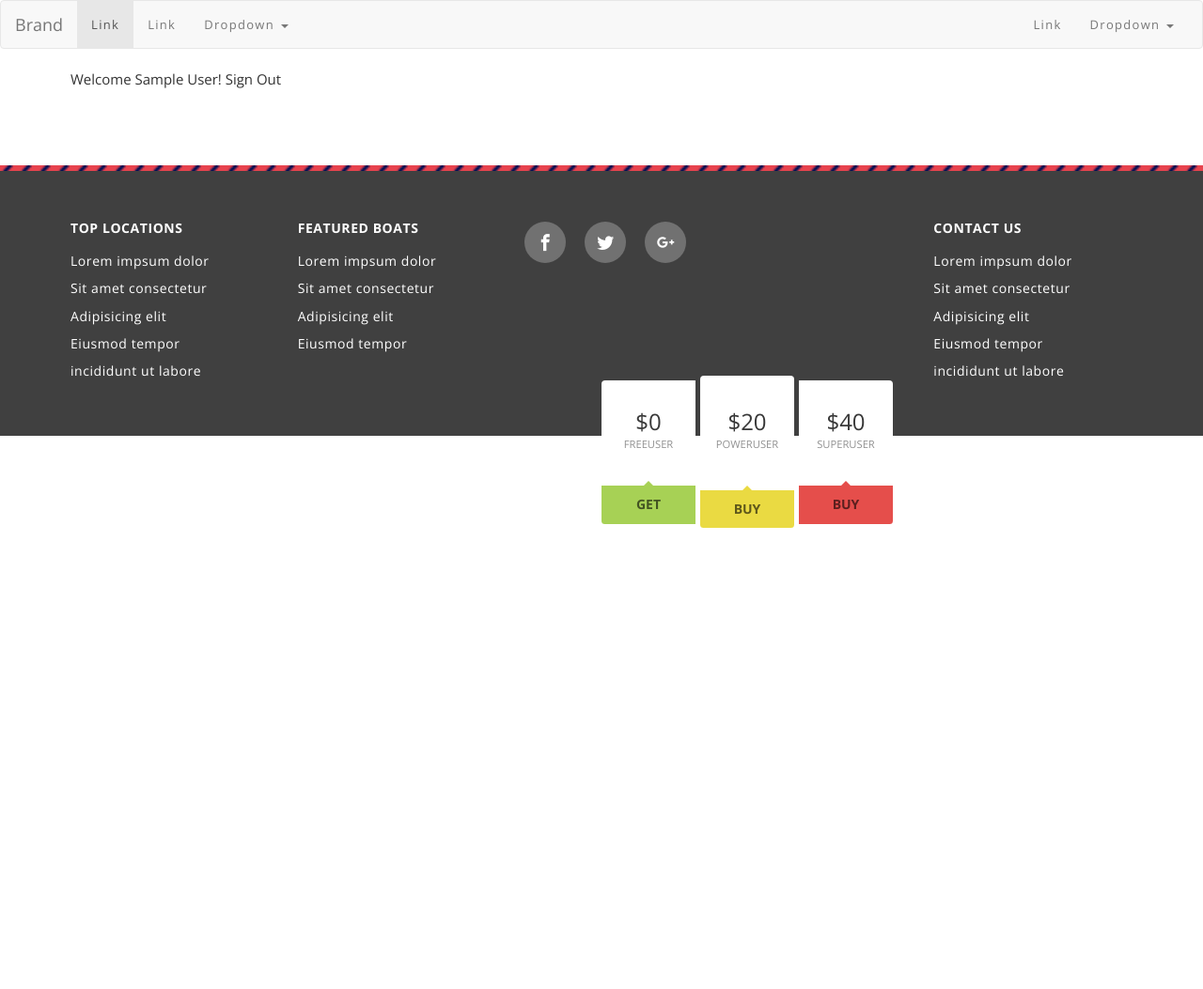
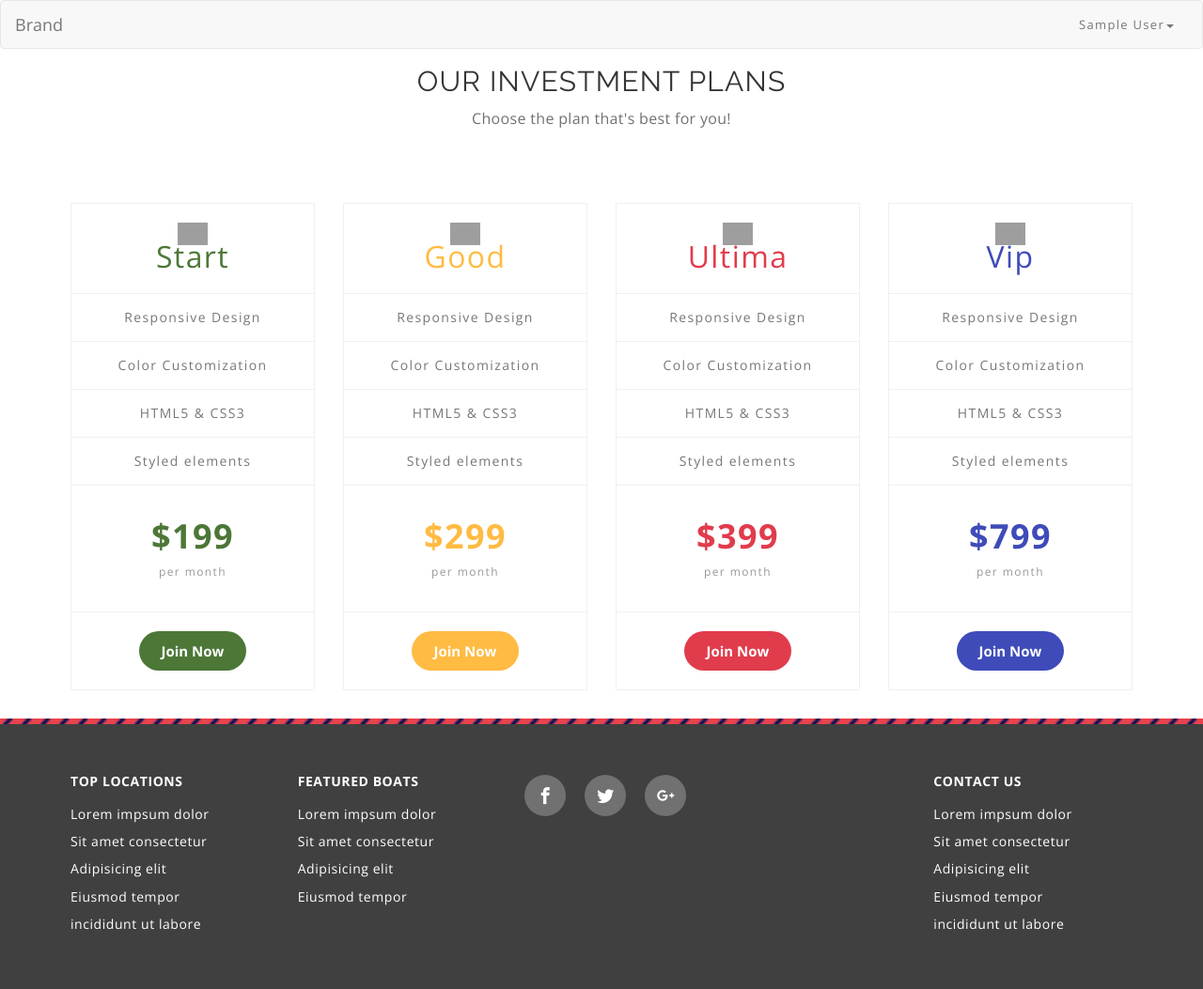
Before and after one commit to deone/btc, a Django app: template accounts/templates/accounts/index.html in a window 1280 px wide. Shown: the whole page at 94% size. Before the commit the page ends 562 px from the top, so only its background shows below. Run offline with Django 3.2, Linux system fonts and the light colour scheme; the template is opened without the code that fills it, so the values that code supplies are empty; the visitor is signed in with stand-in values (Sample User, id 1); some libraries are stand-ins or nearby versions; some web fonts are replaced; grey boxes are pictures that could not be loaded.

Commit message:
Investment plans template

```diff
--- a/accounts/templates/accounts/index.html
+++ b/accounts/templates/accounts/index.html
@@ -3,7 +3,7 @@
 {% load i18n static %}
 
 {% block extra_css %}
-    <link rel="stylesheet" href="{% static 'css/pricing.css' %}">
+<link rel="stylesheet" href="{% static 'css/plans.css' %}">
 {% endblock %}
 
 {% block header %}
@@ -20,34 +20,15 @@
       <a class="navbar-brand" href="#">Brand</a>
     </div>
 
-    <!-- Collect the nav links, forms, and other content for toggling -->
     <div class="collapse navbar-collapse" id="bs-example-navbar-collapse-1">
-      <ul class="nav navbar-nav">
-        <li class="active"><a href="#">Link <span class="sr-only">(current)</span></a></li>
-        <li><a href="#">Link</a></li>
+      <ul class="nav navbar-nav navbar-right">
         <li class="dropdown">
-          <a href="#" class="dropdown-toggle" data-toggle="dropdown" role="button" aria-haspopup="true" aria-expanded="false">Dropdown <span class="caret"></span></a>
+          <a href="#" class="dropdown-toggle" data-toggle="dropdown" role="button" aria-haspopup="true" aria-expanded="false">{{ user.get_full_name }}<span class="caret"></span></a>
           <ul class="dropdown-menu">
-            <li><a href="#">Action</a></li>
-            <li><a href="#">Another action</a></li>
-            <li><a href="#">Something else here</a></li>
+            <li><a href="#">{% trans "Investment Plans" %}</a></li>
+            <li><a href="#">{% trans "My Investments" %}</a></li>
             <li role="separator" class="divider"></li>
-            <li><a href="#">Separated link</a></li>
-            <li role="separator" class="divider"></li>
-            <li><a href="#">One more separated link</a></li>
-          </ul>
-        </li>
-      </ul>
-      <ul class="nav navbar-nav navbar-right">
-        <li><a href="#">Link</a></li>
-        <li class="dropdown">
-          <a href="#" class="dropdown-toggle" data-toggle="dropdown" role="button" aria-haspopup="true" aria-expanded="false">Dropdown <span class="caret"></span></a>
-          <ul class="dropdown-menu">
-            <li><a href="#">Action</a></li>
-            <li><a href="#">Another action</a></li>
-            <li><a href="#">Something else here</a></li>
-            <li role="separator" class="divider"></li>
-            <li><a href="#">Separated link</a></li>
+            <li><a href="{% url 'signout' %}">{% trans "Sign Out" %}</a></li>
           </ul>
         </li>
       </ul>
@@ -57,35 +38,100 @@
 {% endblock %}
 
 {% block app %}
-<!-- Hero Section -->
 <section class="section">
-  <div class="container">
-    {% trans "Welcome " %}{{ user.get_full_name }}!
-    <a href="{% url 'signout' %}">{% trans "Sign Out" %}</a>
-    <div class="pricing">
-      <div class="[ price-option price-option--low ]">
-        <div class="price-option__detail">
-          <span class="price-option__cost">$0</span>
-          <span class="price-option__type">Freeuser</span>
-        </div>
-        <a href="#" class="price-option__purchase">Get</a>
-      </div>
-      <div class="[ price-option price-option--mid ]">
-        <div class="price-option__detail">
-          <span class="price-option__cost">$20</span>
-          <span class="price-option__type">Poweruser</span>
-        </div>
-        <a href="#" class="price-option__purchase">Buy</a>
-      </div>
-      <div class="[ price-option price-option--high ]">
-        <div class="price-option__detail">
-          <span class="price-option__cost">$40</span>
-          <span class="price-option__type">Superuser</span>
-        </div>
-        <a href="#" class="price-option__purchase">Buy</a>
-      </div>
+  <!-- Title -->
+  <div class="section-title">
+    <div class="container">
+      <h2 class="title">{% trans "Our Investment Plans" %}</h2>
+      <p class="sub-title">{% trans "Choose the plan that's best for you!" %}</p>
     </div>
   </div>
+</section>
+
+<section class="container">
+  <div class="row white">
+	  <div class="block">
+			<div class="col-md-6">
+				<ul class="pricing p-green">
+					<li>
+						<img src="http://bread.pp.ua/n/settings_g.svg" alt="">
+						<big>Start</big>
+					</li>
+					<li>Responsive Design</li>
+					<li>Color Customization</li>
+					<li>HTML5 & CSS3</li>
+					<li>Styled elements</li>
+					<li>
+						<h3>$199</h3>
+						<span>per month</span>
+					</li>
+					<li>
+						<button>Join Now</button>
+					</li>
+				</ul>
+			</div>
+
+			<div class="col-md-6">
+				<ul class="pricing p-yel">
+					<li>
+						<img src="http://bread.pp.ua/n/settings_y.svg" alt="">
+						<big>Good</big>
+					</li>
+					<li>Responsive Design</li>
+					<li>Color Customization</li>
+					<li>HTML5 & CSS3</li>
+					<li>Styled elements</li>
+					<li>
+						<h3>$299</h3>
+						<span>per month</span>
+					</li>
+					<li>
+						<button>Join Now</button>
+					</li>
+				</ul>
+			</div>
+
+			<div class="col-md-6">
+				<ul class="pricing p-red">
+					<li>
+						<img src="http://bread.pp.ua/n/settings_r.svg" alt="">
+						<big>Ultima</big>
+					</li>
+					<li>Responsive Design</li>
+					<li>Color Customization</li>
+					<li>HTML5 & CSS3</li>
+					<li>Styled elements</li>
+					<li>
+						<h3>$399</h3>
+						<span>per month</span>
+					</li>
+					<li>
+						<button>Join Now</button>
+					</li>
+				</ul>
+			</div>
+
+			<div class="col-md-6">
+				<ul class="pricing p-blue">
+					<li>
+						<img src="http://bread.pp.ua/n/settings_b.svg" alt="">
+						<big>Vip</big>
+					</li>
+					<li>Responsive Design</li>
+					<li>Color Customization</li>
+					<li>HTML5 & CSS3</li>
+					<li>Styled elements</li>
+					<li>
+						<h3>$799</h3>
+						<span>per month</span>
+					</li>
+					<li>
+						<button>Join Now</button>
+					</li>
+				</ul>
+			</div>
+		</div><!-- /block -->
+	</div><!-- /row -->
 </section>
 {% endblock %}
 
--- /dev/null
+++ b/static/css/plans.css
@@ -0,0 +1,88 @@
+.pricing {
+	text-align: center;
+	border: 1px solid #f0f0f0;
+	color: #777;
+	font-size: 14px;
+	padding-left: 0;
+	margin-bottom: 30px;
+}
+.pricing img {
+	display: block;
+	margin: auto;
+	width: 32px;
+}
+.pricing li:first-child,
+.pricing li:last-child {
+	padding: 20px 13px;
+}
+.pricing li {
+	list-style: none;
+	padding: 13px;
+}
+.pricing li + li {
+	border-top: 1px solid #f0f0f0;
+}
+.pricing big {
+	font-size: 32px;
+}
+.pricing h3 {
+	margin-bottom: 0;
+  font-size: 36px;
+}
+.pricing span {
+	font-size: 12px;
+	color: #999;
+	font-weight: normal;
+}
+.pricing li:nth-last-child(2) {
+	padding: 30px 13px;
+}
+.pricing button {
+	width: auto;
+	margin: auto;
+	font-size: 15px;
+	font-weight: bold;
+	border-radius: 50px;
+	color: #fff;
+	padding: 9px 24px;
+	background: #aaa;
+	opacity: 1;
+	transition: opacity .2s ease;
+  border: none;
+  outline: none;
+}
+.pricing button:hover {
+	opacity: .9;
+}
+.pricing button:active {
+	box-shadow: inset 0px 2px 2px rgba(0, 0, 0, 0.1);
+}
+/* pricing color */
+.p-green big,
+.p-green h3 {
+	color: #4c7737;
+}
+.p-green button {
+	background: #4c7737;
+}
+.p-yel big,
+.p-yel h3 {
+	color: #ffbb42;
+}
+.p-yel button {
+	background: #ffbb42;
+}
+.p-red big,
+.p-red h3 {
+	color: #e13c4c;
+}
+.p-red button {
+	background: #e13c4c;
+}
+.p-blue big,
+.p-blue h3 {
+	color: #3f4bb8;
+}
+.p-blue button {
+	background: #3f4bb8;
+}
--- a/static/css/pricing.css
+++ /dev/null
@@ -1,84 +0,0 @@
-.pricing {
-  @include translate(-49%, -49.1%);
-  position: absolute;
-  left: 50%;
-  top: 50%;
-  width: 310px;
-  font-size: 0;
-  opacity: 1;
-  transition: opacity .2s ease;
-}
-
-.price-option {
-  display: inline-block;
-  width: 6.25em;
-  vertical-align: middle;
-  margin-right: 0.3125em;
-  font-size: 16px;
-  opacity: 1;
-  transition: opacity .2s ease;
-}
-
-.price-option:last-child { margin-right: 0; }
-
-.pricing:hover .price-option { opacity: 0.6; }
-.pricing:hover .price-option:hover { opacity: 1; }
-
-.price-option__detail {
-  padding: 2em 0;
-  background: white;
-  text-align: center;
-}
-
-.price-option--low .price-option__detail  { border-radius: .25em 0 0 0; }
-.price-option--mid .price-option__detail  { padding: 2.3em 0; border-radius: .25em .25em 0 0; }
-.price-option--high .price-option__detail { border-radius: 0 .25em 0 0; }
-
-.price-option__cost,
-.price-option__type {
-  display: block;
-}
-
-.price-option__cost {
-  font-size: 1.5em;
-  color: #383838;
-}
-
-.price-option__type {
-  font-size: .7em;
-  text-transform: uppercase;
-  color: #909090;
-}
-
-.price-option__purchase {
-  position: relative;
-  display: block;
-  padding: .6em;
-  font-size: .875em;
-  font-weight: bold;
-  text-align: center;
-  text-transform: uppercase;
-  text-decoration: none;
-  color: rgba(0,0,0,0.6);
-}
-
-.price-option--low .price-option__purchase  { background: #a7d155; border-radius: 0 0 0 .25em; }
-.price-option--mid .price-option__purchase  { background: #eada42; border-radius: 0 0 .25em .25em; }
-.price-option--high .price-option__purchase { background: #e54e4b; border-radius: 0 0 .25em 0; }
-
-.price-option__purchase:before {
-  content: '';
-  position: absolute;
-  bottom: 100%;
-  left: 50%;
-  display: block;
-  width: 0;
-  height: 0;
-  margin-left: -5px;
-  border-width: 0 5px 5px;
-  border-style: solid;
-}
-
-.price-option--low .price-option__purchase:before  { border-color: transparent transparent #a7d155; }
-.price-option--mid .price-option__purchase:before  { border-color: transparent transparent #eada42; }
-.price-option--high .price-option__purchase:before { border-color: transparent transparent #e54e4b; }
```
